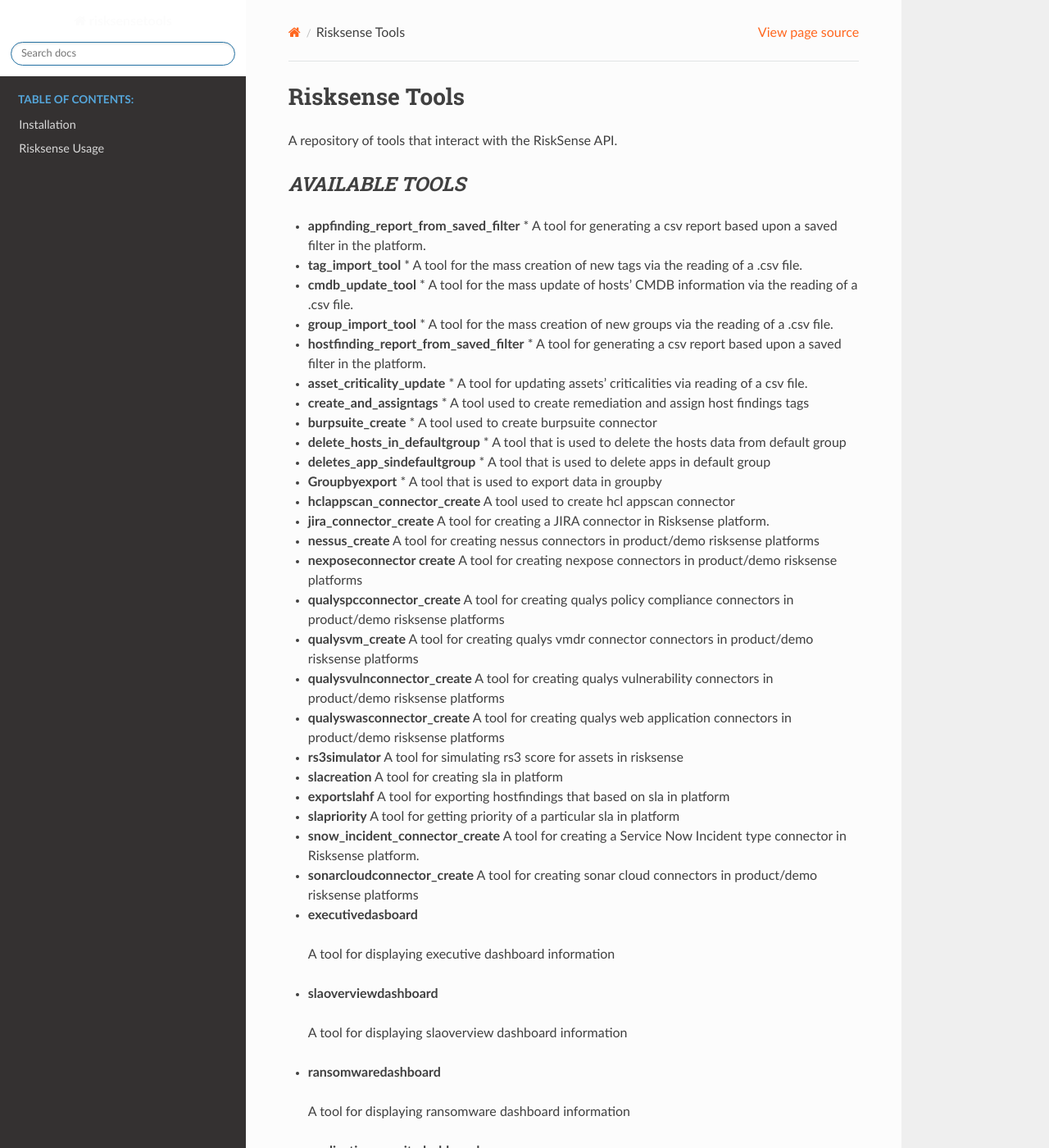
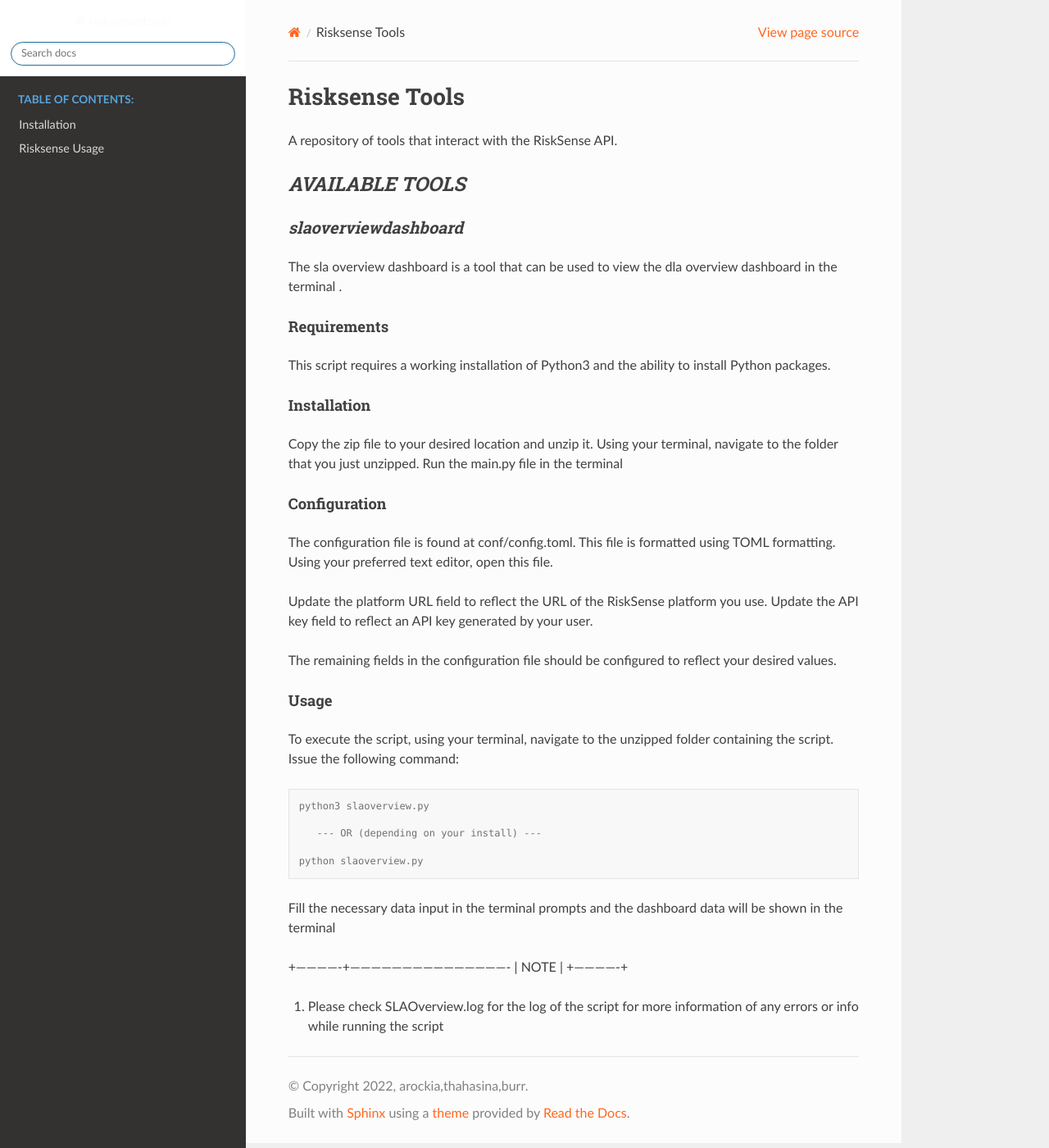
Before and after one commit to thahasinab/risksense_toolsnew, a Sphinx documentation site: the page built from docs/source/pages/risksense-tools.rst, in a window 1280 px wide and 1400 px high. Shown: the whole window at 82% size. Built offline with Sphinx 7.4.7 and the Read the Docs theme 2.0.0, drawn with Linux system fonts in a browser that asks for light colours; some of the changed text lies outside the part shown.

Commit message:
Update risksense-tools.rst

```diff
--- a/docs/source/pages/risksense-tools.rst
+++ b/docs/source/pages/risksense-tools.rst
@@ -13,63 +13,62 @@
 `AVAILABLE TOOLS`
 **************************
 
-* **appfinding_report_from_saved_filter**
-  * A tool for generating a csv report based upon a saved filter in the platform.
-* **tag_import_tool**
-  * A tool for the mass creation of new tags via the reading of a .csv file.
-* **cmdb_update_tool**
-  * A tool for the mass update of hosts' CMDB information via the reading of a .csv file.
-* **group_import_tool**
-  * A tool for the mass creation of new groups via the reading of a .csv file.
-* **hostfinding_report_from_saved_filter**
-  * A tool for generating a csv report based upon a saved filter in the platform.
-* **asset_criticality_update**
-  * A tool for updating assets' criticalities via reading of a csv file.
-* **create_and_assigntags**
-  * A tool used to create remediation and assign host findings tags
-* **burpsuite_create**
-  * A tool used to create burpsuite connector
-* **delete_hosts_in_defaultgroup**
-  * A tool that is used to delete the hosts data from default group
-* **deletes_app_sindefaultgroup**
-  * A tool that is used to delete apps in default group
-* **Groupbyexport**
-  * A tool that is used to export data in groupby
-* **hclappscan_connector_create**
-  A tool used to create hcl appscan connector
-* **jira_connector_create**
-  A tool for creating a JIRA connector in Risksense platform.
-* **nessus_create**
-  A tool for creating nessus connectors in product/demo risksense platforms
-* **nexposeconnector create**
-  A tool for creating nexpose connectors in product/demo risksense platforms
-* **qualyspcconnector_create**
-  A tool for creating qualys policy compliance connectors in product/demo risksense platforms
-* **qualysvm_create**
-  A tool for creating qualys vmdr connector connectors in product/demo risksense platforms
-* **qualysvulnconnector_create**
-  A tool for creating qualys vulnerability connectors in product/demo risksense platforms
-* **qualyswasconnector_create**
-  A tool for creating qualys web application connectors in product/demo risksense platforms
-* **rs3simulator**
-  A tool for simulating rs3 score for assets in risksense
-* **slacreation**
-  A tool for creating sla in platform
-* **exportslahf**
-  A tool for exporting hostfindings that based on sla in platform
-* **slapriority**
-  A tool for getting priority of a particular sla in platform
-* **snow_incident_connector_create**
-  A tool for creating a Service Now Incident type connector in Risksense platform.
-* **sonarcloudconnector_create**
-  A tool for creating sonar cloud connectors in product/demo risksense platforms
-*  **executivedasboard**
-  A tool for displaying executive dashboard information
-*  **slaoverviewdashboard**
-  A tool for displaying slaoverview dashboard information
-*  **ransomwaredashboard**
-  A tool for displaying ransomware dashboard information
-*  **applicationsecuritydashboard**
-  A tool for displaying application security dashboard information
-*  **prioritization**
-  A tool for displaying prioritization dashboard information
+`slaoverviewdashboard`
+======================
+The sla overview dashboard is a tool that can be used to view the dla overview dashboard in the terminal .
+
+Requirements
+--------------
+
+
+This script requires a working installation of Python3 and the
+ability to install Python packages.
+
+Installation
+--------------
+
+
+Copy the zip file to your desired location and unzip it.
+Using your terminal, navigate to the folder that you just
+unzipped. Run the main.py file in the terminal
+
+Configuration
+--------------
+
+The configuration file is found at conf/config.toml. This
+file is formatted using TOML formatting. Using your preferred
+text editor, open this file.
+
+
+Update the platform URL field to reflect the URL of the
+RiskSense platform you use. Update the API key field to
+reflect an API key generated by your user.
+
+The remaining fields in the configuration file should be
+configured to reflect your desired values.
+
+Usage
+-------
+
+To execute the script, using your terminal, navigate to the
+unzipped folder containing the script. Issue the following
+command:
+
+.. code-block:: console
+
+    python3 slaoverview.py
+
+       --- OR (depending on your install) ---
+
+    python slaoverview.py
+
+
+Fill the necessary data input in the terminal prompts and the
+dashboard data will be shown in the terminal
+
++-------------+----------------------------------------------
+|    NOTE    |
++-------------+
+
+1. Please check SLAOverview.log for the log of the script for
+   more information of any errors or info while running the script
```
